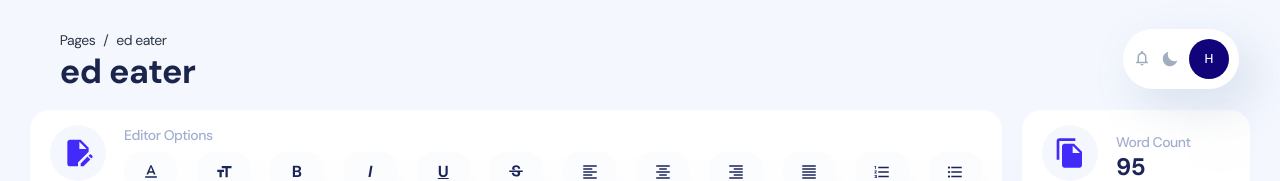
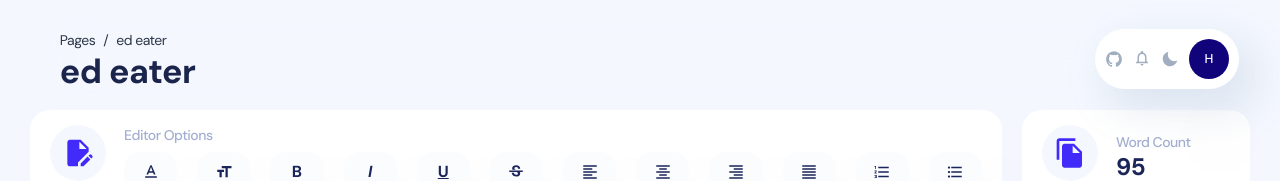
Before and after one commit to 1-Harshit/ed-eater, a React (Create React App) app: page /#/editor in a window 1280 px wide. Shown: the top 181 px of the page. Built offline with nearby package versions, Linux system fonts and the light colour scheme.

Commit message:
Add github Link

```diff
--- a/src/components/navbar/NavbarLinksEditor.tsx
+++ b/src/components/navbar/NavbarLinksEditor.tsx
@@ -10,14 +10,15 @@ import {
 	MenuList,
 	Text,
 	useColorModeValue,
-	useColorMode
+	useColorMode,
+	Link
 } from '@chakra-ui/react';
 // Custom Components
 import { ItemContent } from 'components/navbar/ItemContent';
 import PropTypes from 'prop-types';
 // Assets
 import { MdNotificationsNone } from 'react-icons/md';
-import { IoMdMoon, IoMdSunny } from 'react-icons/io';
+import { IoLogoGithub, IoMdMoon, IoMdSunny } from 'react-icons/io';
 export default function HeaderLinks(props: { secondary: boolean }) {
 	const { secondary } = props;
 	const { colorMode, toggleColorMode } = useColorMode();
@@ -41,6 +42,25 @@ export default function HeaderLinks(props: { secondary: boolean }) {
 			p='10px'
 			borderRadius='30px'
 			boxShadow={shadow}>
+			<Link
+				bg='transparent'
+				p='0px'
+				minW='unset'
+				minH='unset'
+				h='18px'
+				w='max-content'
+				href='https://github.com/1-Harshit/ed-eater'
+				isExternal
+				target='_blank'
+				>
+				<Icon
+					me='10px'
+					h='18px'
+					w='18px'
+					color={navbarIcon}
+					as={IoLogoGithub}
+				/>
+			</Link>
 			<Menu>
 				<MenuButton p='0px'>
 					<Icon mt='6px' as={MdNotificationsNone} color={navbarIcon} w='18px' h='18px' me='10px' />
```
